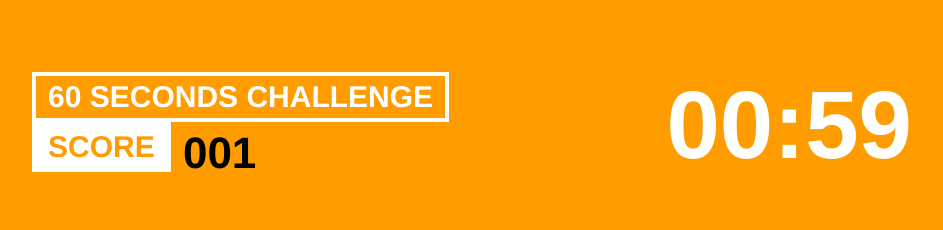
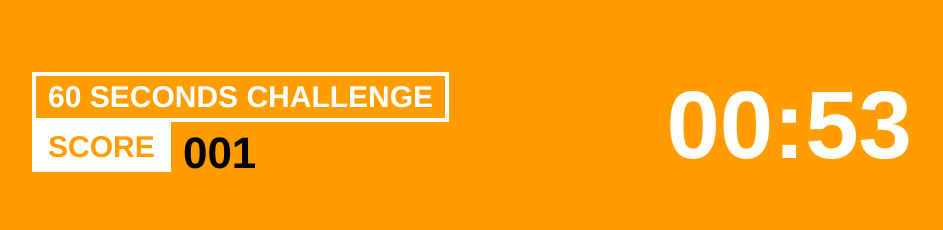
Before and after one commit to LiaoYingKai/counting-game, a Vue app: page / in a window 1280 px wide. Both pictures are taken after a click on the button "START!". Shown: the part 136-366 px from the top of the page, without its empty margins (168-1111 px from the left). Built offline with nearby package versions, Linux system fonts and the light colour scheme.

Commit message:
add timer

```diff
--- a/src/components/game.vue
+++ b/src/components/game.vue
@@ -6,7 +6,7 @@
         <div>SCORE</div>
         <span> 001 </span>
       </div>
-      <div class="game__timer">00:59</div>
+      <div class="game__timer">{{ formatTime(lastTime) }}</div>
     </div>
     <div class="game__content">
       <span>121</span> x <span>122</span> =
@@ -18,10 +18,35 @@
   </div>
 </template>
 <script>
-import { defineComponent } from "vue";
+import { defineComponent, ref } from "vue";
 export default defineComponent({
   props: {},
-  setup() {}
+  setup(props, { emit }) {
+    const GameTime = 60;
+    const lastTime = ref(GameTime);
+    const Milliseconds = 1000;
+    const timer = setInterval(() => {
+      lastTime.value = lastTime.value - 1;
+      if (lastTime.value === 0) {
+        clearInterval(timer);
+        emit("on-game-over");
+      }
+    }, Milliseconds);
+    function formatTime(time) {
+      const minutes = Number.parseInt(time / 60);
+      const seconds = time % 60;
+      return `${paddingZero(minutes)}:${paddingZero(seconds)}`;
+    }
+
+    function paddingZero(number) {
+      return number > 10 ? number : `0${number}`;
+    }
+
+    return {
+      formatTime,
+      lastTime
+    };
+  }
 });
 </script>
 
```
